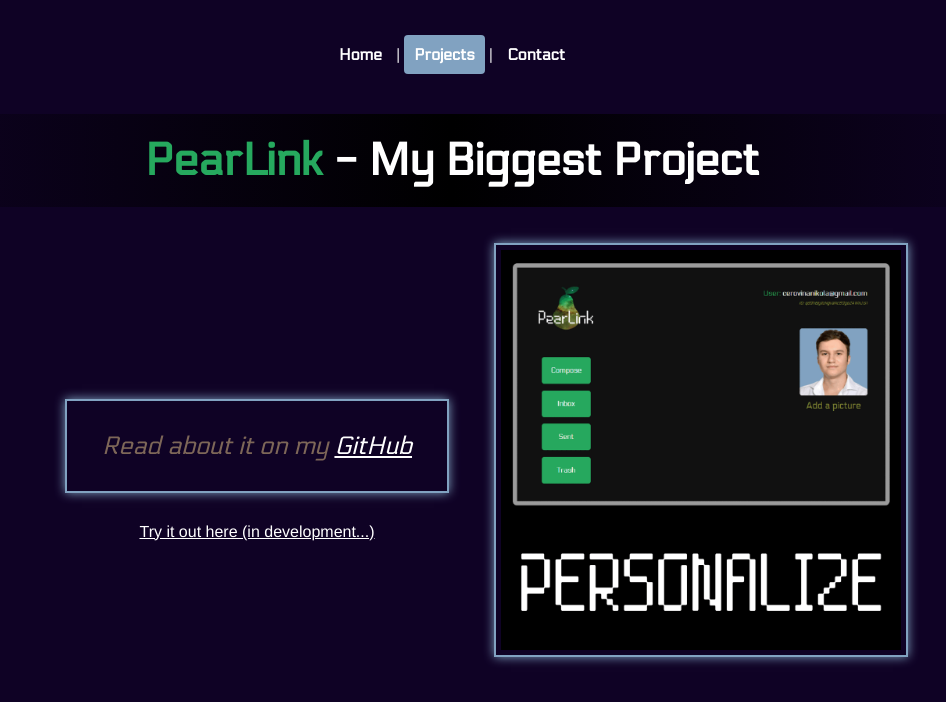
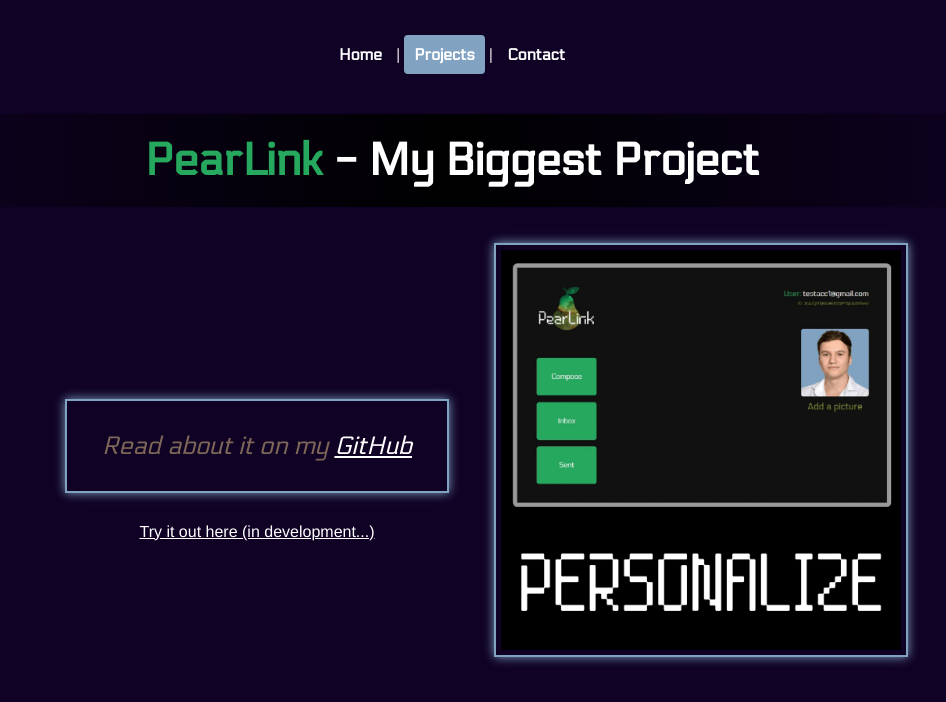
Before and after one commit to cerovina/Website-Vue-Router, a Vue app: page /projects in a window 1280 px wide. Shown: the top 702 px of the page, without its empty margins (188-1134 px from the left). Built offline with nearby package versions, Linux system fonts and the light colour scheme.

Commit message:
Minor style changes

```diff
--- a/src/views/ProjectsView.vue
+++ b/src/views/ProjectsView.vue
@@ -10,7 +10,7 @@
             <a class="link" href="https://email-client-theta.vercel.app/">Try it out here (in development...)</a>
           </div>
             <div class="grid-item">
-              <img class="img1" src="@/assets/gif-ecli.gif" alt="Online Store">
+              <img class="img1" src="@/assets/gifapp.gif" alt="Online Store">
             </div>
         </div>
       </section>
```
Also changed, not shown: src/assets/gifapp.gif (added).
